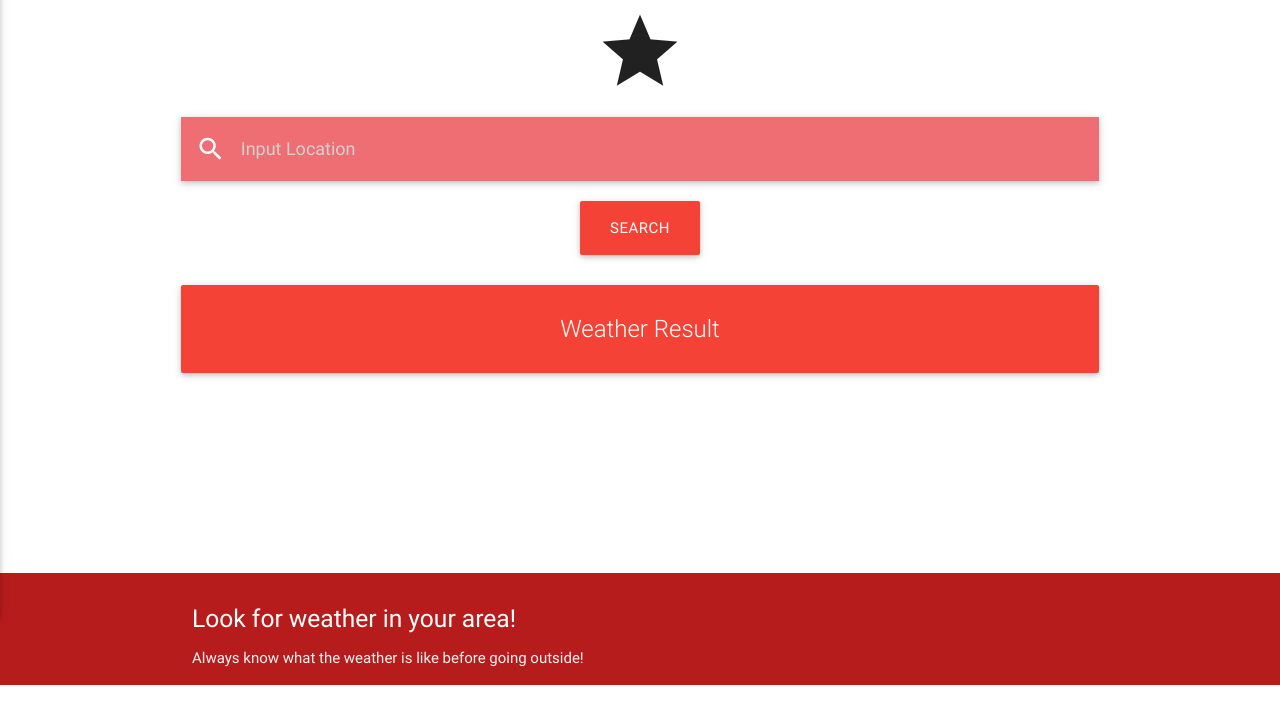
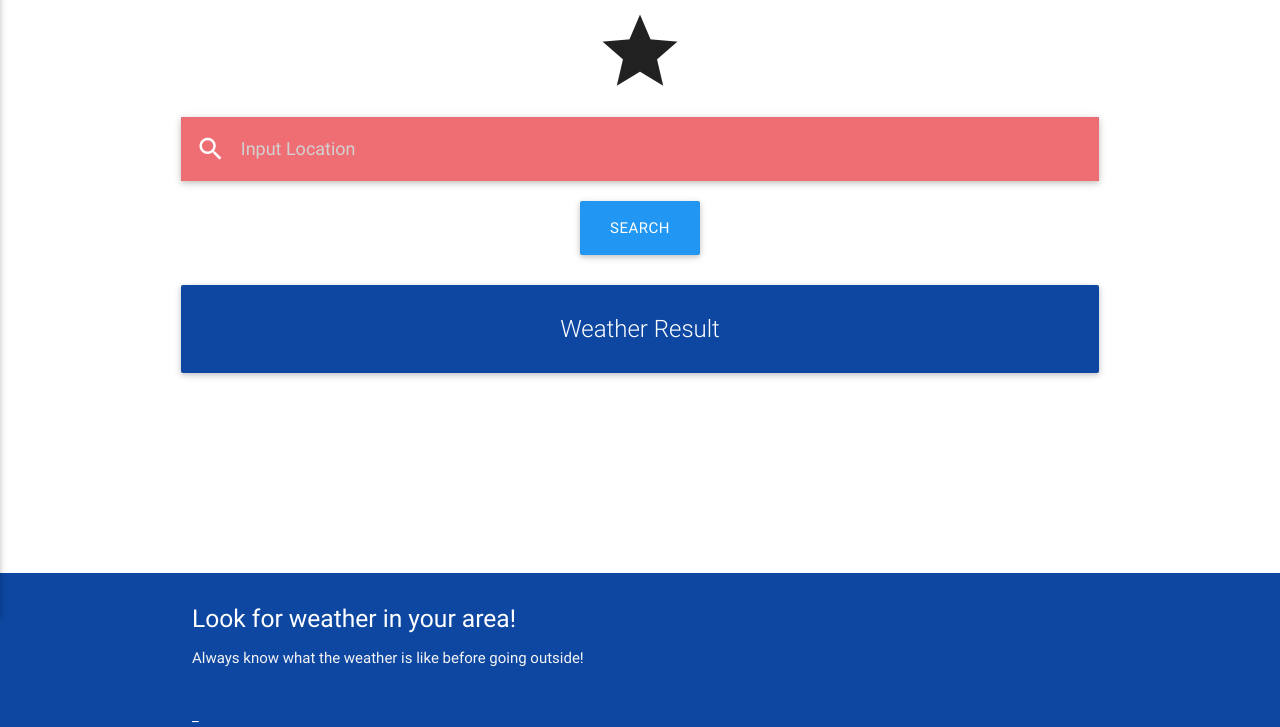
Before and after one commit to neardanger/materialized-weather, a website: page public/index.html in a window 1280 px wide. Shown: the part 243-970 px from the top of the page. Before the commit the page ends 948 px from the top, so only its background shows below. Drawn offline with Linux system fonts and the light colour scheme.

Commit message:
changed colors to make it easier on the eyes

```diff
--- a/public/index.html
+++ b/public/index.html
@@ -16,7 +16,7 @@
     </head>
     <body>
 
-    <nav class="red darken-4" role="navigation">
+    <nav class="blue darken-4" role="navigation">
     <div class="nav-wrapper container"><a id="logo-container" href="#" class="brand-logo">WeatherControl</a>
       <ul class="right hide-on-med-and-down">
       </ul>
@@ -29,7 +29,7 @@
   <div class="section no-pad-bot" id="index-banner">
     <div class="container">
       <br><br>
-      <h1 class="header center red-text">What's the weather like outside?</h1>
+      <h1 class="header center blue-text">What's the weather like outside?</h1>
       <div class="icon col s6 m3 row center">
         <i class="material-icons large dp48">star</i>
         <span></span>
@@ -50,13 +50,13 @@
 
       </div>
       <div class="row center">
-        <button type="submit" class="btn-large waves-effect waves-dark red">Search</button>
+        <button type="submit" class="btn-large waves-effect waves-dark blue">Search</button>
 
       <br><br>
 
       <div class="row center">
         <div class="col s12 m12 row center">
-          <div class="card red darken 4">
+          <div class="card blue darken-4">
             <div class="card-content white-text">
               <span class="card-title">Weather Result</span>
               <p id="forecast"></p>
@@ -84,7 +84,7 @@
     </div>
   </div>
 
-  <footer class="page-footer red darken-4">
+  <footer class="page-footer blue darken-4">
     <div class="container">
       <div class="row">
         <div class="col l6 s12">
@@ -97,6 +97,10 @@
         </div>
       </div>
     </div>
+    <div class="page-footer blue darken-4">
+      <div class="container">
+       <a class="white-text">_</a>
+      </div>
     </div>
   </footer>
 
```
